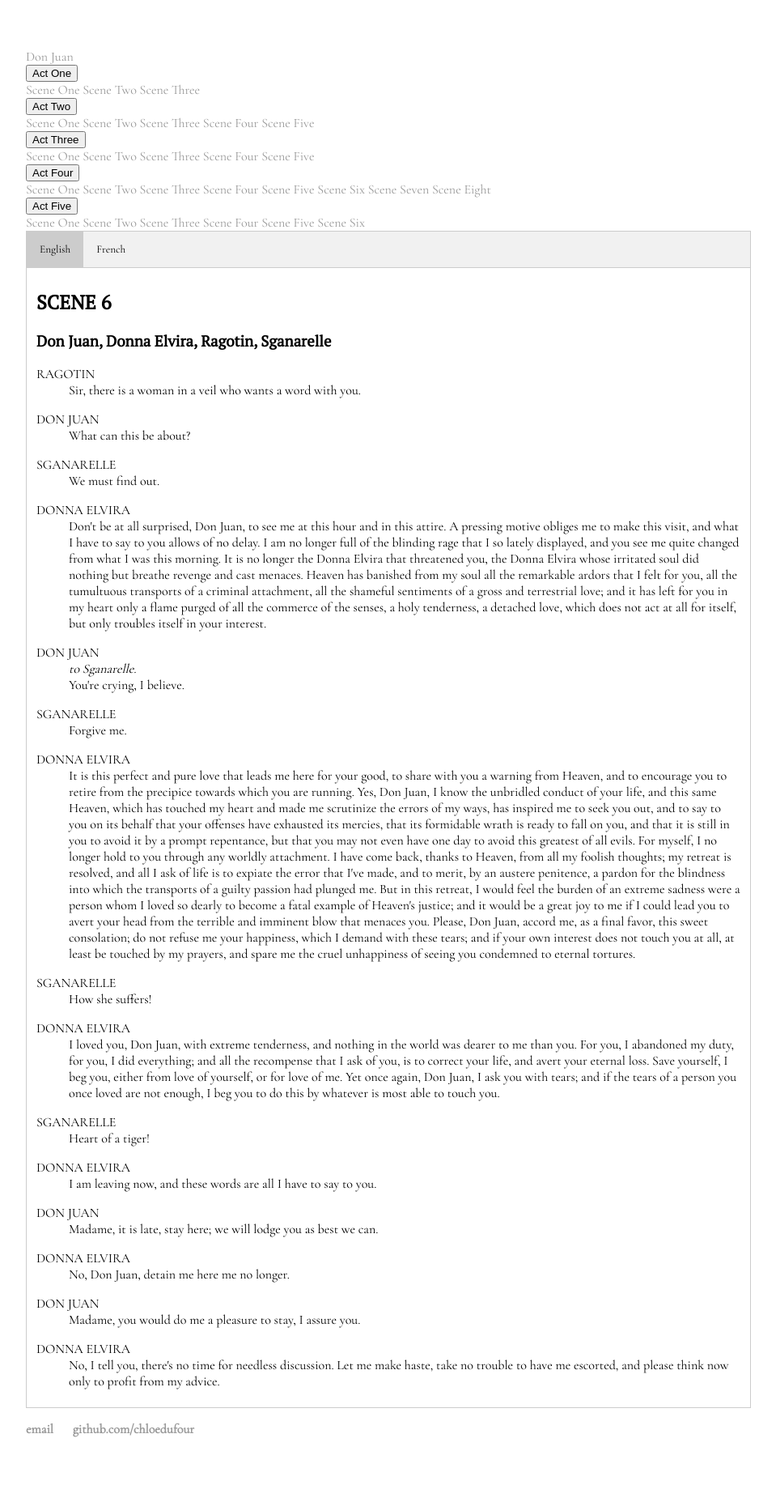
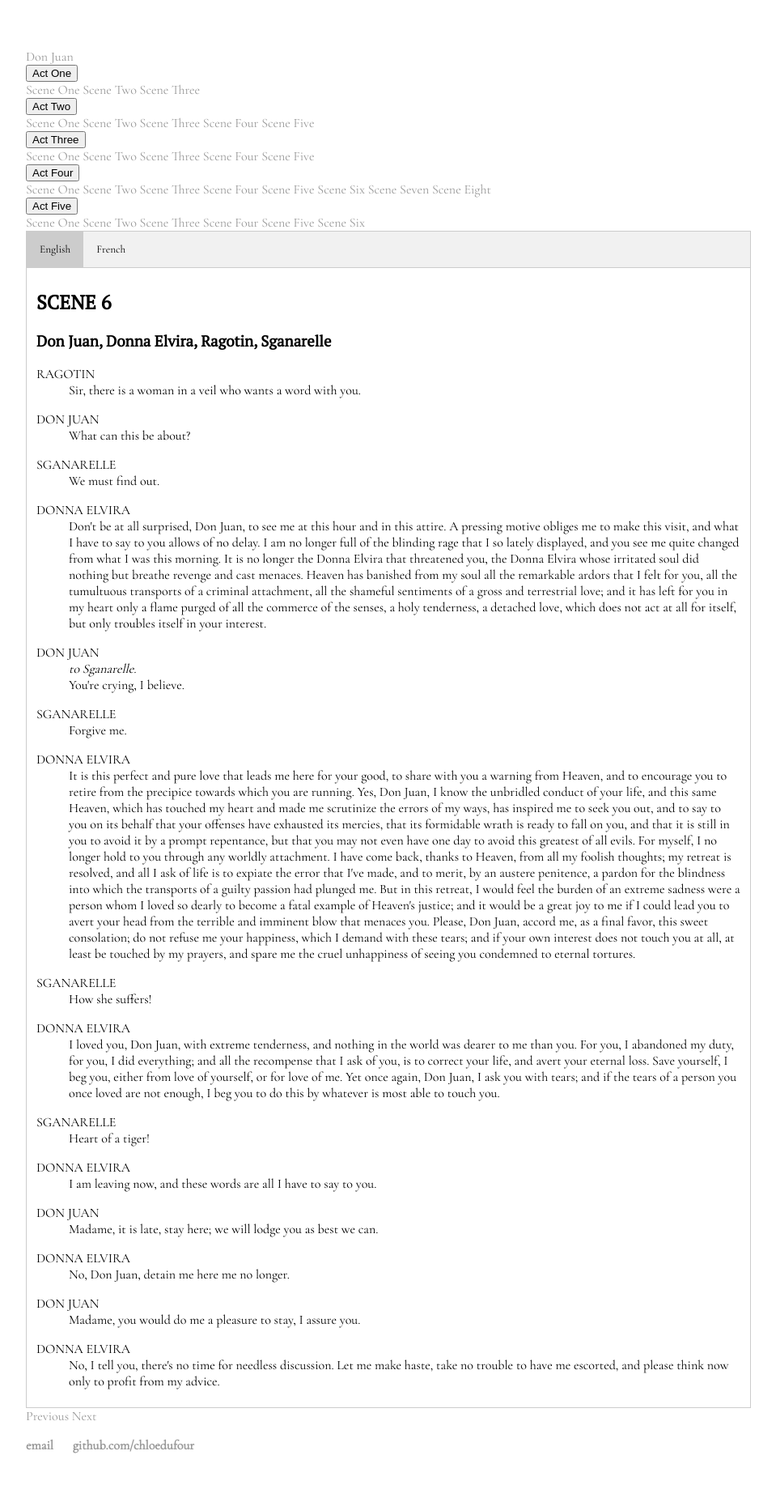
Before and after one commit to chloedufour/cdufour.github.io, a Jekyll site: the page built from final/DonJuan/Act4/enscene6.html, in a window 1280 px wide. Shown: the whole page at 81% size, without its empty margins (160-1119 px from the left). Built offline with Jekyll 4.4.1, drawn with Linux system fonts in a browser that asks for light colours.

Commit message:
Update and rename enscene6 .html to enscene6.html

```diff
--- a/final/DonJuan/Act4/enscene6 .html
+++ b/final/DonJuan/Act4/enscene6.html
@@ -337,6 +337,8 @@ title: "Act Four, Scene Six"
          </dl>
 
       </div>
+      <a class="prev" href="/final/DonJuan/Act4/enscene5.html">Previous</a>
+<a class="next" href="/final/DonJuan/Act4/enscene7.html">Next</a>
       <script>
 function openCity(evt, cityName) {
     var i, tabcontent, tablinks;
```
